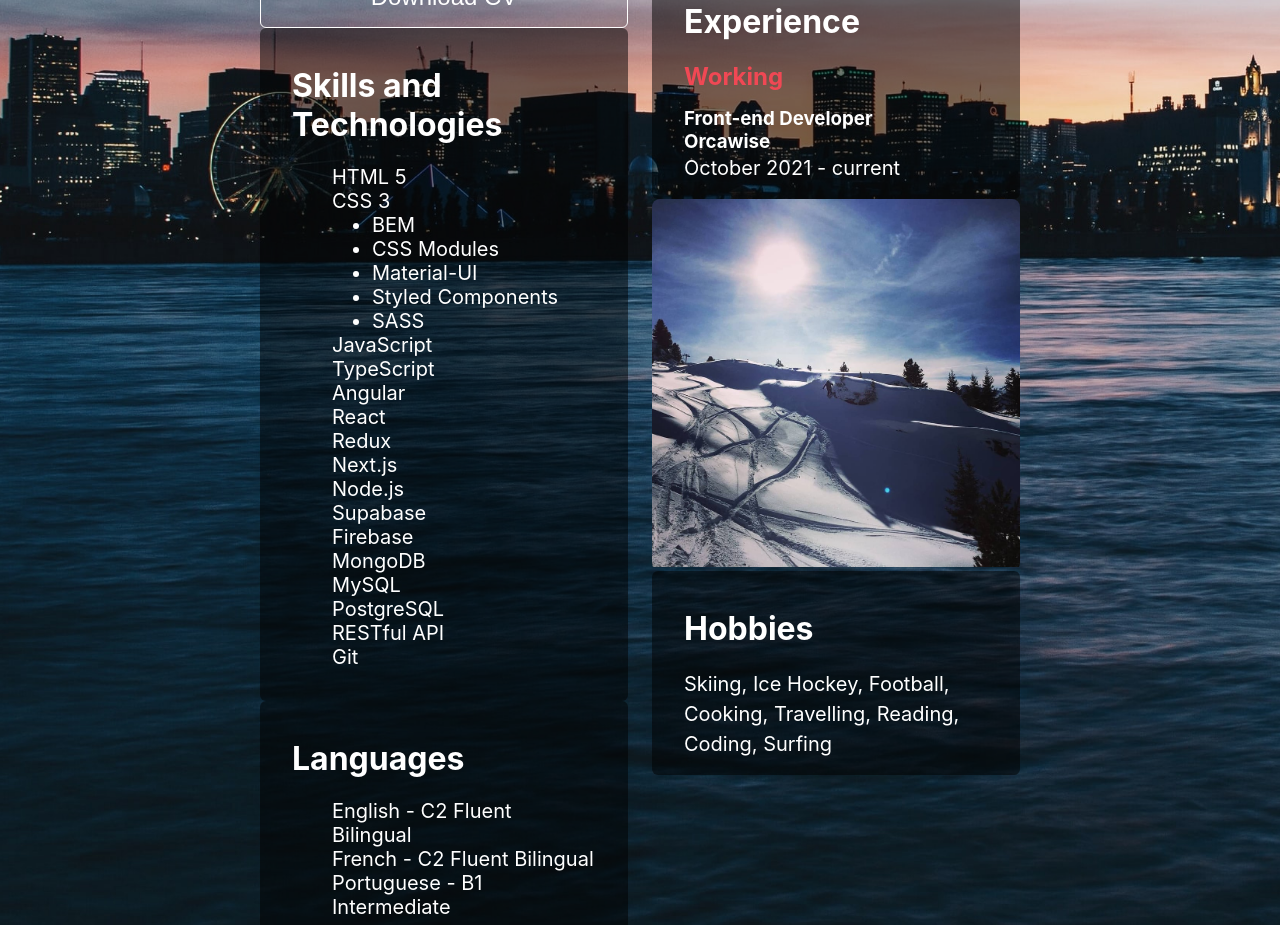
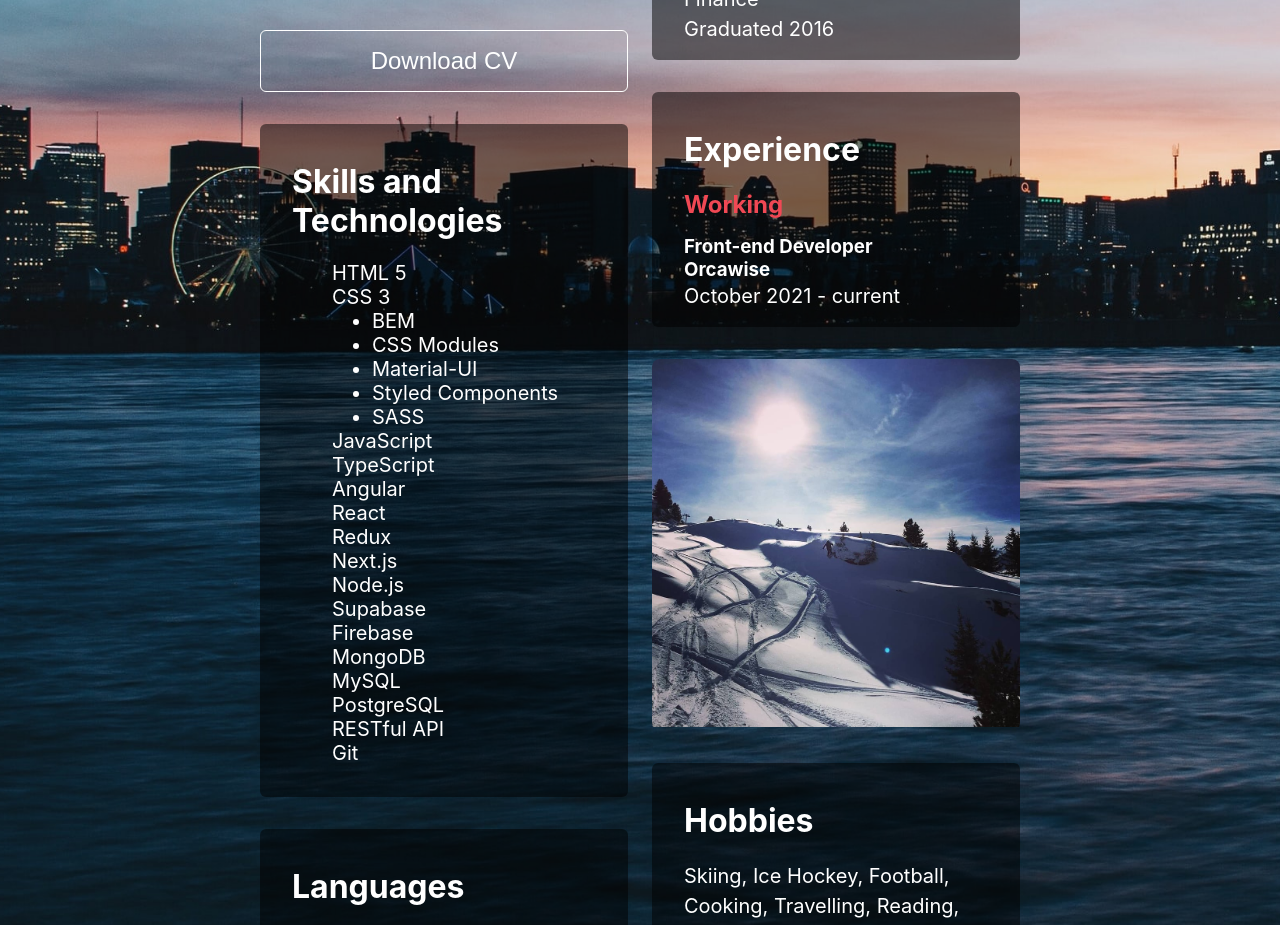
Before and after one commit to agomesd/my-portfolio, a Next.js app: page /about in a window 1280 px wide. Shown: the part 740-1665 px from the top of the page. Built offline with nearby package versions, Linux system fonts and the light colour scheme.

Commit message:
Fix margin on content cards

```diff
--- a/pages/about.js
+++ b/pages/about.js
@@ -45,7 +45,7 @@ const About = () => {
                 Download CV
               </a>
             </button>
-            <ContentCard title={"Skills and Technologies"} mgtop={"2rem"}>
+            <ContentCard title={"Skills and Technologies"}>
               <ul className={styles.list}>
                 <li>HTML 5</li>
                 <li>
@@ -74,7 +74,7 @@ const About = () => {
                 <li>Git</li>
               </ul>
             </ContentCard>
-            <ContentCard title={"Languages"} mgtop={"2rem"}>
+            <ContentCard title={"Languages"}>
               <ul>
                 <li>English - C2 Fluent Bilingual</li>
                 <li>French - C2 Fluent Bilingual</li>
@@ -89,20 +89,20 @@ const About = () => {
               <p>Bachelor's of Commerce - Finance</p>
               <p>Graduated 2016</p>
             </ContentCard>
-            <ContentCard title={"Experience"} mgtop={"2rem"}>
+            <ContentCard title={"Experience"}>
               <h2>Working</h2>
               <h3>Front-end Developer</h3>
               <h3>Orcawise</h3>
               <p>October 2021 - current</p>
             </ContentCard>
-            <ContentCard isImage mgtop={"2rem"}>
+            <ContentCard isImage>
               <Avatar
                 image={skiPicture}
                 alt={"Picture of Alex Skiing"}
                 variant={"rounded"}
               />
             </ContentCard>
-            <ContentCard title={"Hobbies"} mgtop={"2rem"}>
+            <ContentCard title={"Hobbies"}>
               <p>
                 Skiing, Ice Hockey, Football, Cooking, Travelling, Reading,
                 Coding, Surfing
--- a/styles/components/ContentCard.module.css
+++ b/styles/components/ContentCard.module.css
@@ -2,6 +2,7 @@
     background-color: rgba(0,0,0,0.5);
     padding: 1rem 2rem;
     border-radius: 6px;
+    margin: 2rem 0;
 }
 
 .container p {
```
